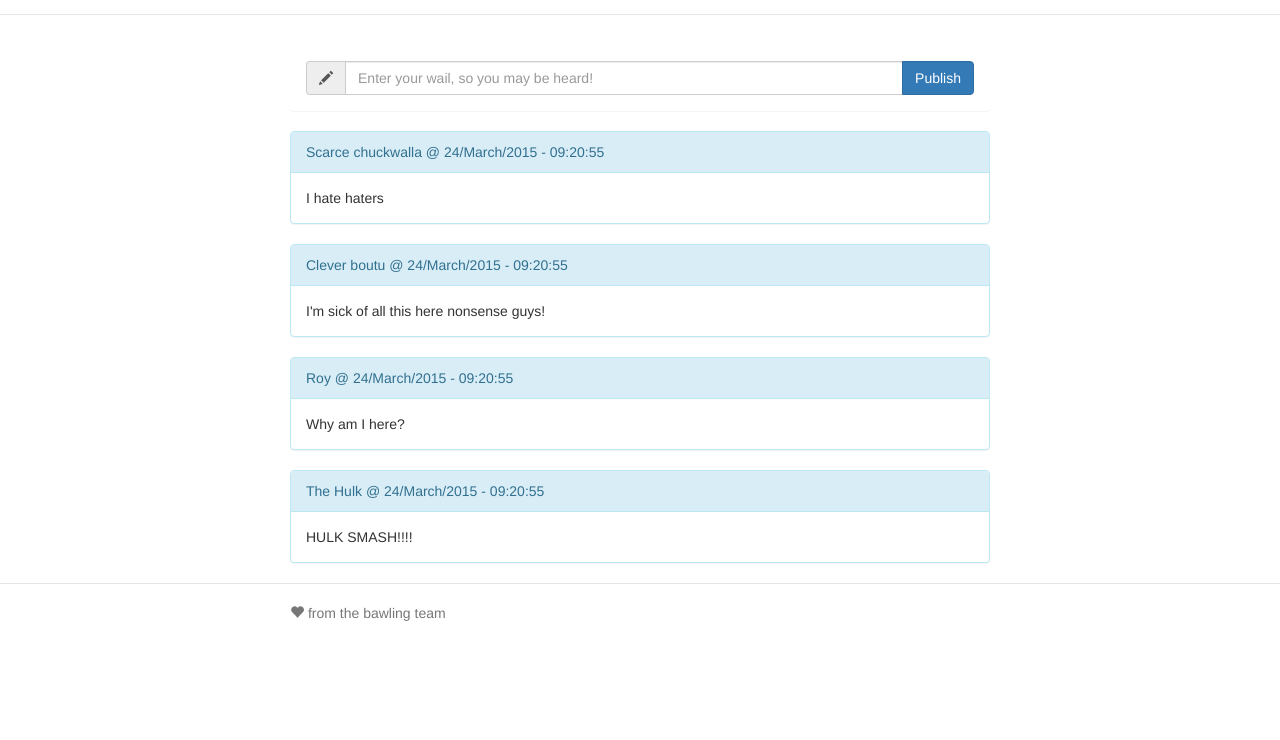
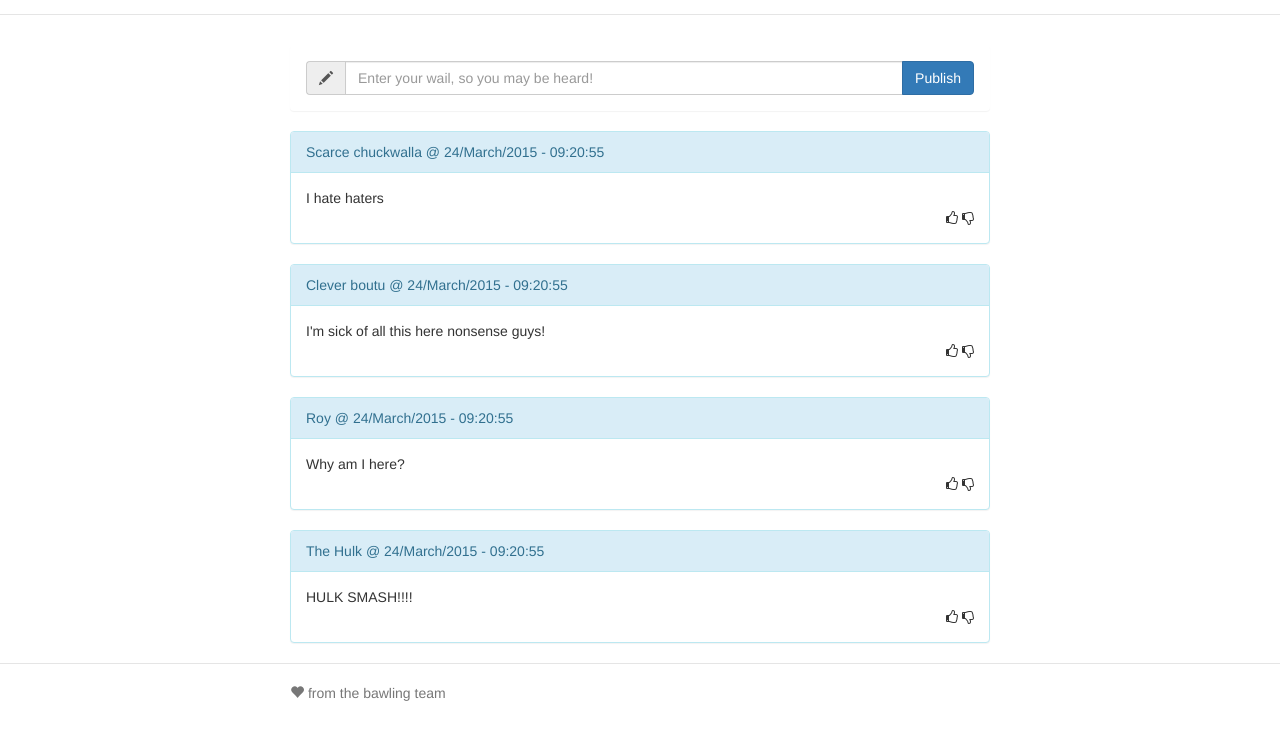
Before and after one commit to Modulus/WailerGui, a website: page app/index.html in a window 1280 px wide. Shown: the part 58-798 px from the top of the page. Drawn offline with nearby package versions, Linux system fonts and the light colour scheme; some packages are replaced by stand-ins of ours; files that its build step writes are made by us from their sources.

Commit message:
Added thumbs, still need feature and animation

```diff
--- a/app/views/main.html
+++ b/app/views/main.html
@@ -22,7 +22,22 @@
 <div id="wails" ng-repeat="wail in wails">
   <div class="panel panel-info">
     <div class="panel-heading">{{wail.name}} @ {{wail.timestamp | date: 'd/MMMM/yyyy - HH:mm:ss'}}</div>
-    <div class="panel-body">{{wail.text}}</div>
-  </div>
+    <div class="panel-body">
+      <div class="row">
+        <div class="col-md-12">
+          {{wail.text}}
+        </div>
+      </div>
+      <div class="row">
+        <div class="col-md-12">
+          <span class="pull-right"><i class="fa fa-thumbs-o-up"></i>&nbsp;<i class="fa fa-thumbs-o-down"></i></span>
+          <!--<span class="pull-right"><i class="fa fa-thumbs-up text-info"></i>&nbsp;<i class="fa fa-thumbs-down text-info"></i></span>-->
+        </div>
+      </div>
+    </div><!-- End Panel body-->
+  </div> <!--End Panel heading-->
+
+
+
 
 </div>
```
